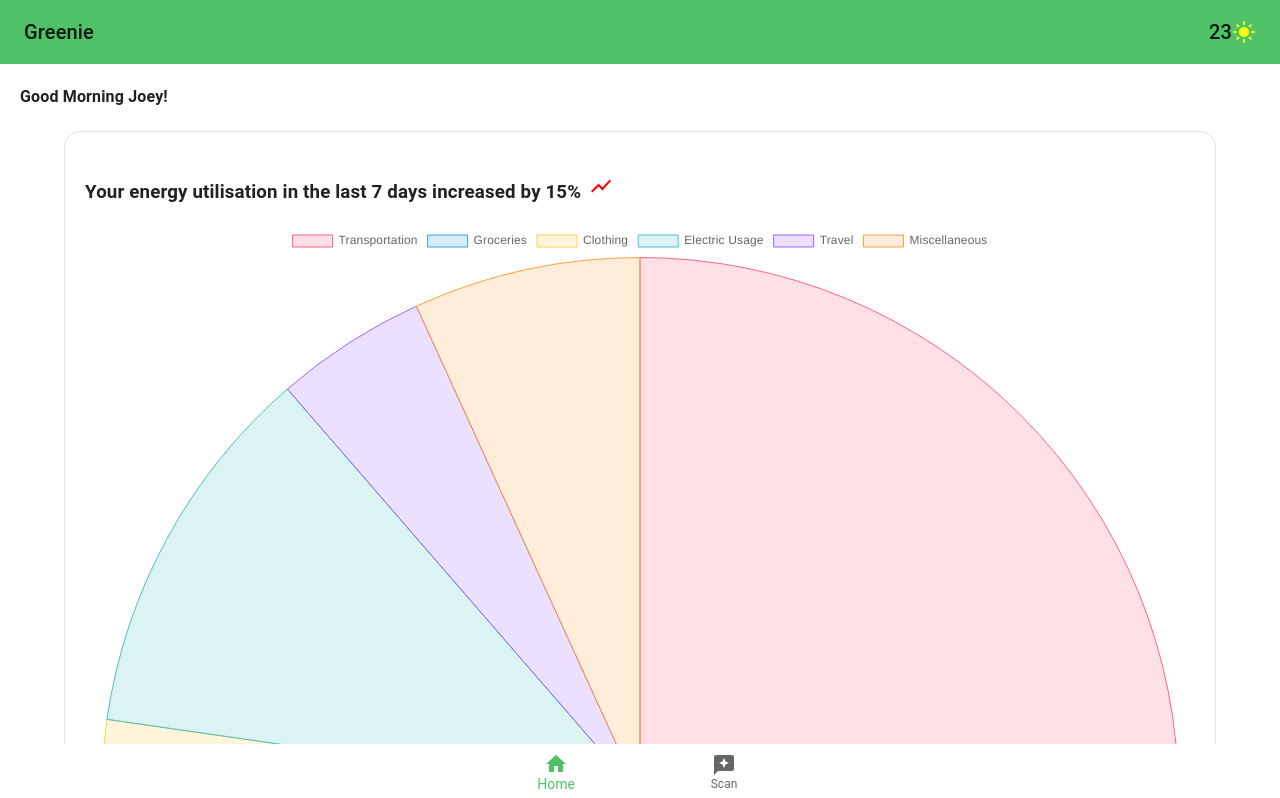
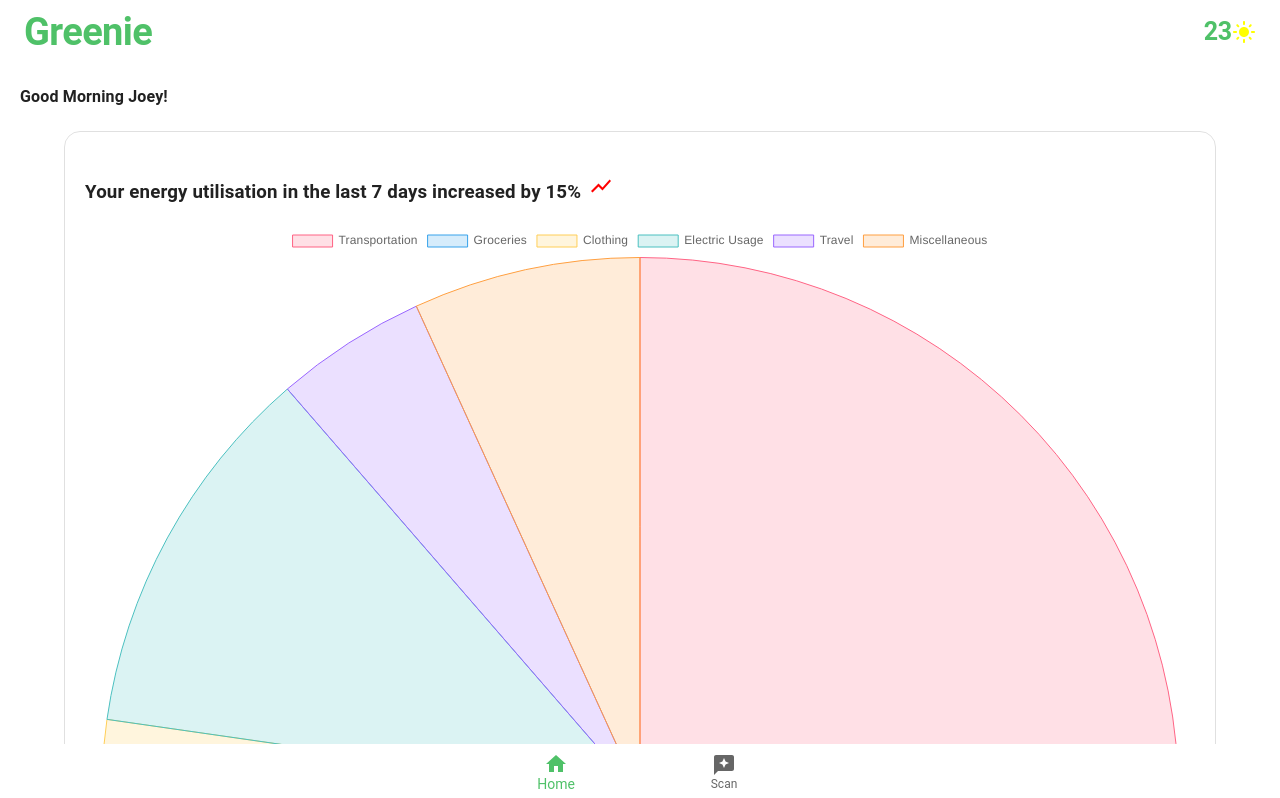
Before and after one commit to mindaugasdirg/energy-savers, a React (Create React App) app in the folder frontend/energy-savers-spa/: page / in a window 1280 px wide. Shown: the top 798 px of the page. Built offline with nearby package versions, Linux system fonts and the light colour scheme.

Commit message:
Add styled typography components

```diff
--- a/frontend/energy-savers-spa/src/App.tsx
+++ b/frontend/energy-savers-spa/src/App.tsx
@@ -2,17 +2,13 @@ import React from 'react';
 import { Router } from './Router';
 import { useNavigate } from 'react-router-dom';
 import CssBaseline from '@mui/material/CssBaseline';
-import BottomNavigation from '@mui/material/BottomNavigation';
-import BottomNavigationAction from '@mui/material/BottomNavigationAction';
 import HomeIcon from '@mui/icons-material/Home';
 import TryIcon from '@mui/icons-material/Try';
-import LightModeIcon from '@mui/icons-material/LightMode';
 import Paper from '@mui/material/Paper';
-import AppBar from '@mui/material/AppBar';
-import Toolbar from '@mui/material/Toolbar';
-import Typography from '@mui/material/Typography';
 import { ThemeProvider } from '@mui/material/styles';
 import { theme } from './common/theme';
+import { Header } from './common/components/Header';
+import { NavigationBar } from './common/components/NavigationBar';
 
 const links = [
   { link: "/", label: "Home", icon: <HomeIcon /> },
@@ -32,40 +28,11 @@ function App() {
   return (
     <ThemeProvider theme={theme}>
       <CssBaseline />
-      <AppBar position="static" elevation={0}>
-        <Toolbar>
-          <Typography
-            variant="h6"
-            component="h1"
-            sx={{ flexGrow: 1, display: "block" }}
-          >
-            Greenie
-          </Typography>
-          <Typography variant="h6">23</Typography>
-          <LightModeIcon sx={{ color: "yellow" }} />
-        </Toolbar>
-      </AppBar>
+      <Header />
       <Paper elevation={1} sx={{ boxShadow: "none" }}>
         <Router />
       </Paper>
-      <Paper
-        sx={{ position: "fixed", bottom: 0, left: 0, right: 0 }}
-        elevation={0}
-      >
-        <BottomNavigation
-          showLabels
-          value={currentTab}
-          onChange={(_event, selectedTab) => setCurrentTab(selectedTab)}
-        >
-          {links.map((item, index) => (
-            <BottomNavigationAction
-              key={index}
-              label={item.label}
-              icon={item.icon}
-            />
-          ))}
-        </BottomNavigation>
-      </Paper>
+      <NavigationBar />
     </ThemeProvider>
   );
 }
--- a/frontend/energy-savers-spa/src/camera/Controls/AlternativeSuggestions.tsx
+++ b/frontend/energy-savers-spa/src/camera/Controls/AlternativeSuggestions.tsx
@@ -2,6 +2,7 @@ import Button from "@mui/material/Button";
 import Container from "@mui/material/Container";
 import Grid from "@mui/material/Grid";
 import Typography from "@mui/material/Typography";
+import { HighlightTypography } from "../../common/components/ThemedTypography";
 import { Suggestion } from "./types";
 
 interface Props {
@@ -12,7 +13,7 @@ interface Props {
 export const AlternativeSuggestions = ({ suggestions, onSuggestionClicked }: Props) => {
   return (
     <Container maxWidth="xl">
-      <Typography variant="h5">More green picks</Typography>
+      <HighlightTypography variant="h2">More green picks</HighlightTypography>
       <Grid container direction="column" spacing={2}>
         {suggestions.map((suggestion, index) =>
           <Grid item container key={index}>
@@ -24,7 +25,7 @@ export const AlternativeSuggestions = ({ suggestions, onSuggestionClicked }: Pro
                 <Typography variant="h6">{suggestion.label}</Typography>
               </Grid>
               <Grid item>
-                <Typography variant="h6">{suggestion.provider}</Typography>
+                <HighlightTypography variant="subtitle2">{suggestion.provider}</HighlightTypography>
               </Grid>
             </Grid>
             <Grid item>
--- a/frontend/energy-savers-spa/src/common/components/Header.tsx
+++ b/frontend/energy-savers-spa/src/common/components/Header.tsx
@@ -1,14 +1,15 @@
-import { AppBar, Toolbar, Typography } from "@mui/material";
+import { AppBar, Toolbar } from "@mui/material";
 import LightModeIcon from '@mui/icons-material/LightMode';
+import { HighlightTypography } from "./ThemedTypography";
 
 export const Header = () => {
   return (
   <AppBar position="static" elevation={0} color="transparent">
       <Toolbar>
-        <Typography variant="h6" component="h1" sx={{ flexGrow: 1, display: "block" }}>
+        <HighlightTypography variant="h1" sx={{ flexGrow: 1, display: "block" }}>
           Greenie
-        </Typography>
-        <Typography variant="h6">23</Typography>
+        </HighlightTypography>
+        <HighlightTypography variant="h2">23</HighlightTypography>
         <LightModeIcon sx={{ color: "yellow" }} />
       </Toolbar>
     </AppBar>
--- /dev/null
+++ b/frontend/energy-savers-spa/src/common/components/NavigationBar.tsx
@@ -0,0 +1,31 @@
+import { Paper, BottomNavigation, BottomNavigationAction } from "@mui/material";
+import HomeIcon from '@mui/icons-material/Home';
+import TryIcon from '@mui/icons-material/Try';
+import { useNavigate } from "react-router-dom";
+import React from "react";
+
+const links = [
+  { link: "/", label: "Home", icon: <HomeIcon /> },
+  { link: "/scan", label: "Scan", icon: <TryIcon /> },
+  // { link: "/planet", label: "Planet", icon: <WindowIcon /> }
+];
+
+export const NavigationBar = () => {
+  const [currentTab, setCurrentTab] = React.useState(0);
+  const navigate = useNavigate();
+
+  React.useEffect(() => {
+    navigate(links[currentTab].link);
+    // eslint-disable-next-line react-hooks/exhaustive-deps
+  }, [currentTab]);
+
+  return (
+    <Paper sx={{ position: "fixed", bottom: 0, left: 0, right: 0 }} elevation={0}>
+      <BottomNavigation color="secondary" showLabels value={currentTab} onChange={(_event, selectedTab) => setCurrentTab(selectedTab)}>
+        {links.map((item, index) => (
+          <BottomNavigationAction key={index} label={item.label} icon={item.icon} />
+        ))}
+      </BottomNavigation>
+    </Paper>
+  );
+};
--- /dev/null
+++ b/frontend/energy-savers-spa/src/common/components/ThemedTypography.tsx
@@ -0,0 +1,8 @@
+import { DefaultComponentProps, OverrideProps } from "@mui/material/OverridableComponent";
+import Typography, { TypographyTypeMap } from "@mui/material/Typography";
+
+export const HighlightTypography = <C extends React.ElementType>(props: DefaultComponentProps<TypographyTypeMap> | { component: C; } & OverrideProps<TypographyTypeMap, C>) =>
+  <Typography {...props} color="primary" />
+
+export const AccentedTypography = <C extends React.ElementType>(props: DefaultComponentProps<TypographyTypeMap> | { component: C; } & OverrideProps<TypographyTypeMap, C>) =>
+  <Typography {...props} color="secondary" />
--- a/frontend/energy-savers-spa/src/common/theme.ts
+++ b/frontend/energy-savers-spa/src/common/theme.ts
@@ -32,6 +32,22 @@ export const themeOptions = {
       },
     },
   },
+  typography: {
+    h1: {
+      fontWeight: 700,
+      fontSize: 38,
+    },
+    h2: {
+      fontWeight: 700,
+      fontSize: 25,
+    },
+    subtitle2: {
+      fontSize: 14,
+    },
+    h6: {
+      fontSize: 20,
+    },
+  },
 };
 
 export const theme = createTheme(themeOptions);
```
